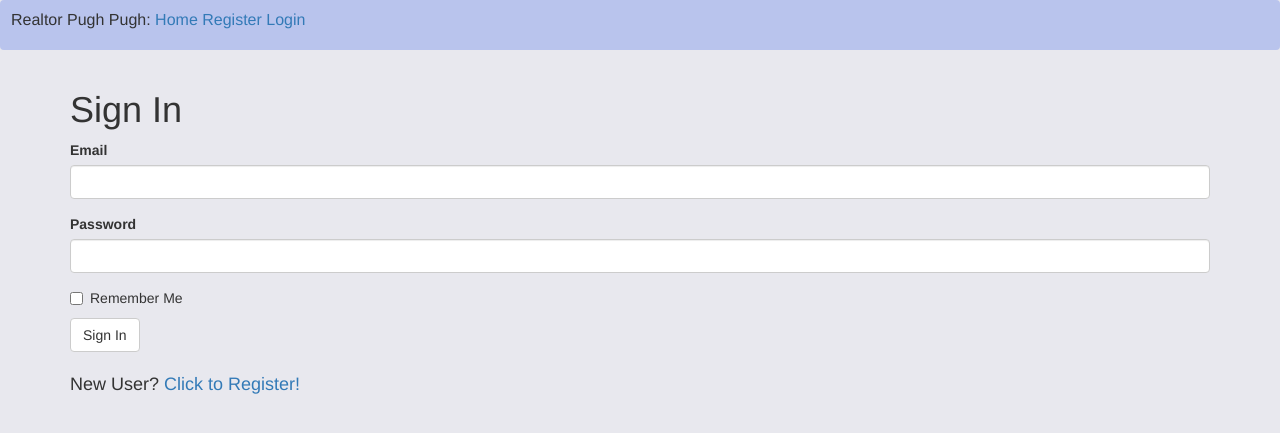
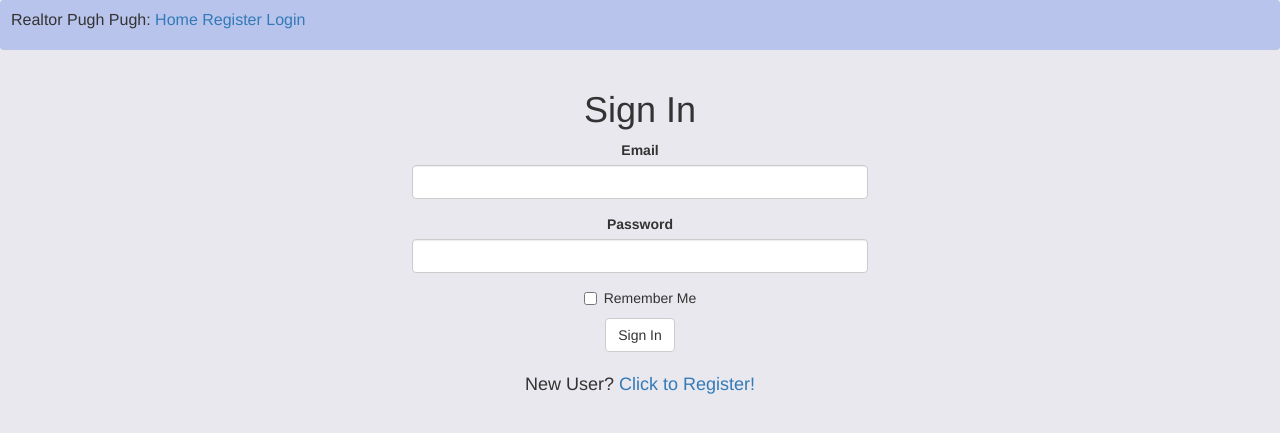
Before and after one commit to bkmd11/Realtor_Pugh_Pugh, a Flask app: page /auth/login in a window 1280 px wide. Shown: the top 433 px of the page. Run offline with Flask 2, Linux system fonts and the light colour scheme; some libraries are stand-ins or nearby versions.

Commit message:
layout stuff

```diff
--- a/app/auth/routes.py
+++ b/app/auth/routes.py
@@ -29,4 +29,4 @@ def login():
 @bp.route('/logout')
 def logout():
     logout_user()
-    return redirect(url_for('main.index'))
+    return redirect(url_for('home'))
--- a/app/static/css/style.css
+++ b/app/static/css/style.css
@@ -34,6 +34,15 @@ p {
     font-size: large;
 }
 
+body {
+    text-align: center;
+}
+
+form {
+    width: 40%;
+    display: inline-block;
+}
+
 .navbar-custom {
     background-color: #B9C4ED;
     font-size : medium;
--- a/app/templates/auth/login.html
+++ b/app/templates/auth/login.html
@@ -10,6 +10,7 @@
         {{ wtf.quick_form(form) }}
         <br>
         {% endif %}
+        <br>
     <p>New User? <a href="{{ url_for('new_user.new_user') }}">Click to Register!</a></p>
     </body>
 {% endblock %}
--- a/app/templates/base.html
+++ b/app/templates/base.html
@@ -7,10 +7,10 @@
 {% endblock %}
 
 {% block navbar %}
-    <div class="navbar navbar-custom">
+    <div class="navbar navbar-custom" align="left">
        Realtor Pugh Pugh:
         {% if current_user.is_anonymous %}
-        <a href="{{ url_for('main.index') }}">Home</a>
+        <a href="{{ url_for('home') }}">Home</a>
         <a href="{{ url_for('new_user.new_user') }}">Register</a>
         <a href="{{ url_for('auth.login') }}">Login</a>
         {% else %}
```
